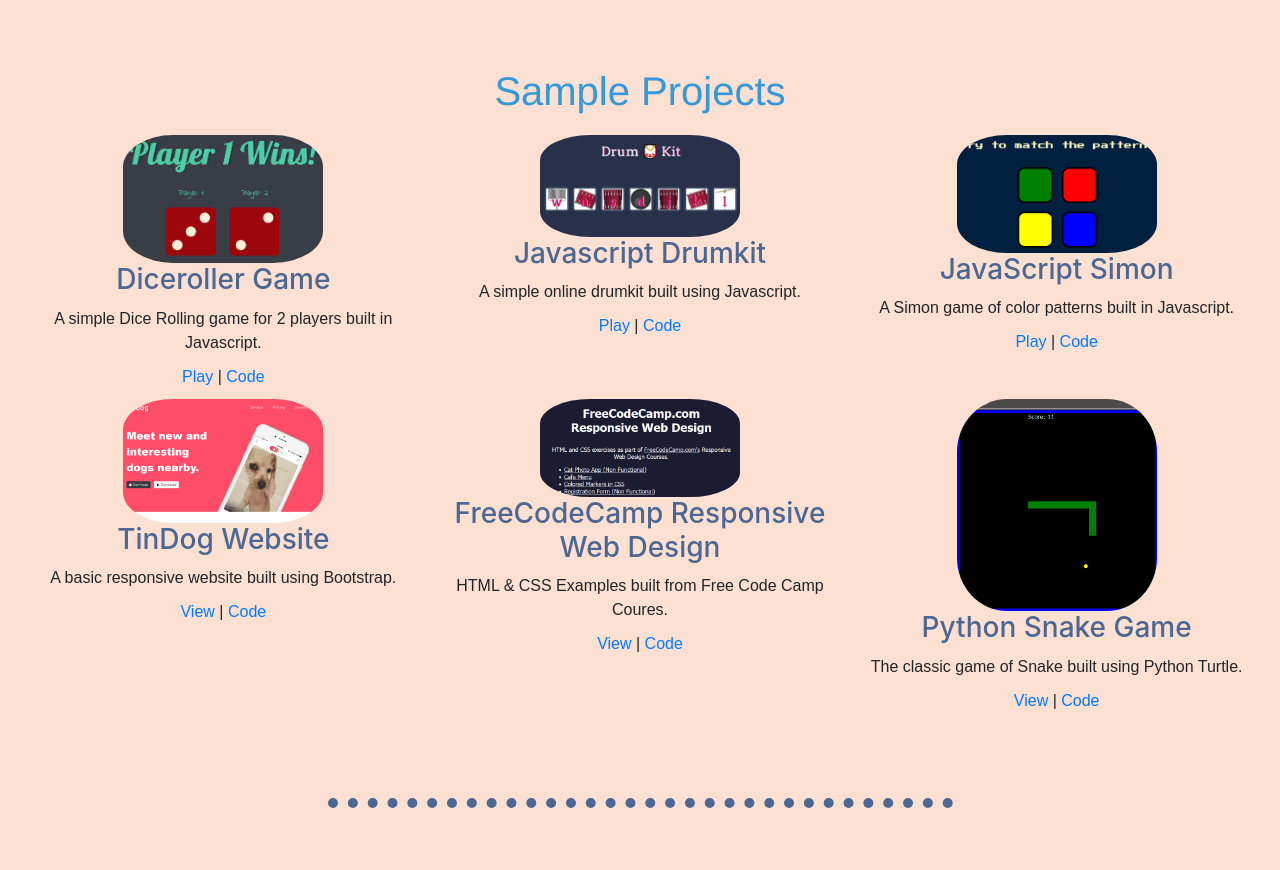
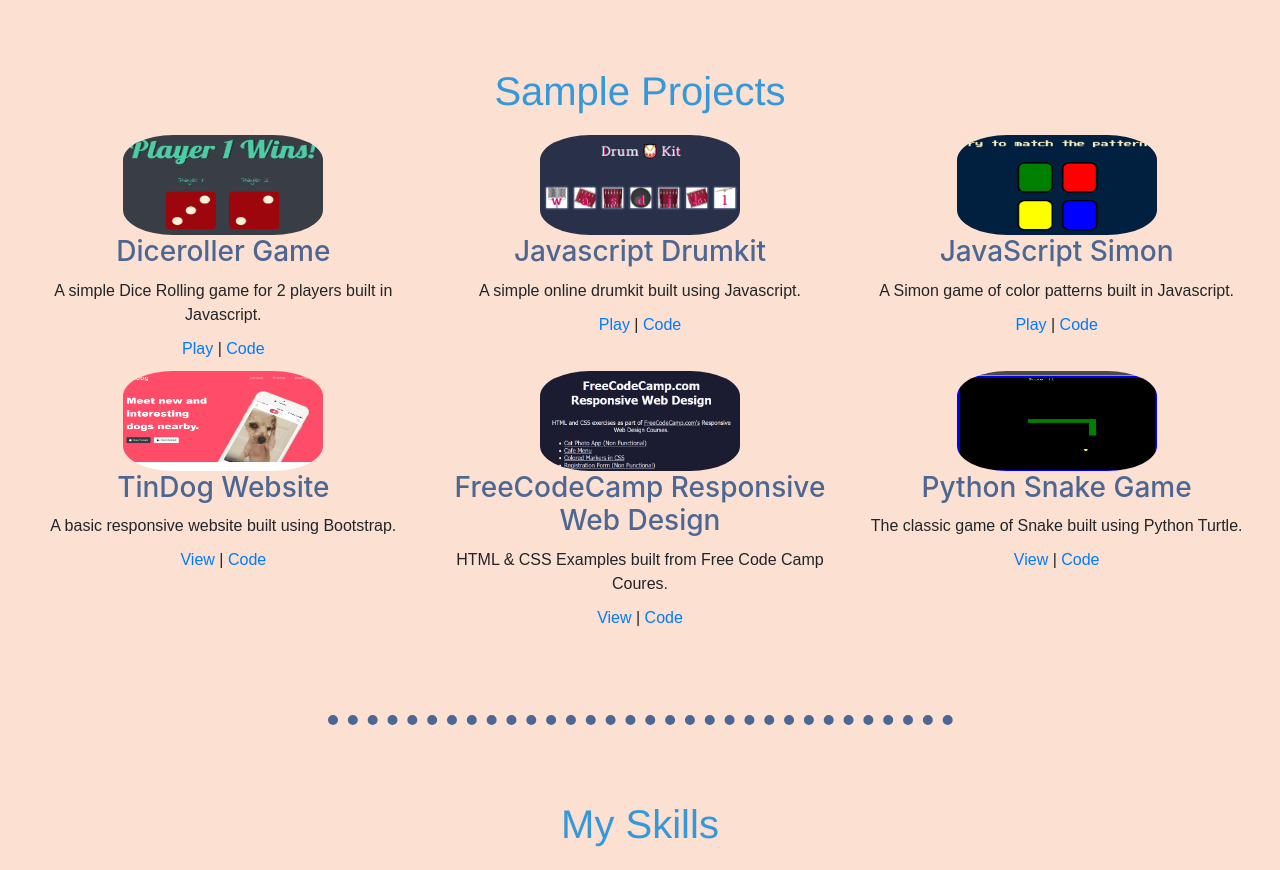
Before and after one commit to RamenJunkie/ramenjunkie.github.io, a plain HTML site: page index.html in a window 1280 px wide. Shown: the part 1700-2570 px from the top of the page. Drawn offline with nearby package versions, Linux system fonts and the light colour scheme; a web font is replaced by a local one.

Commit message:
fixing images

```diff
--- a/css/style.css
+++ b/css/style.css
@@ -104,6 +104,8 @@ table {
 .feature_icon {
     border-radius: 25%;
     width: 200px;
+    height: 100px;
+    background-size: cover;
 }
 
 .skill_icon {
```
